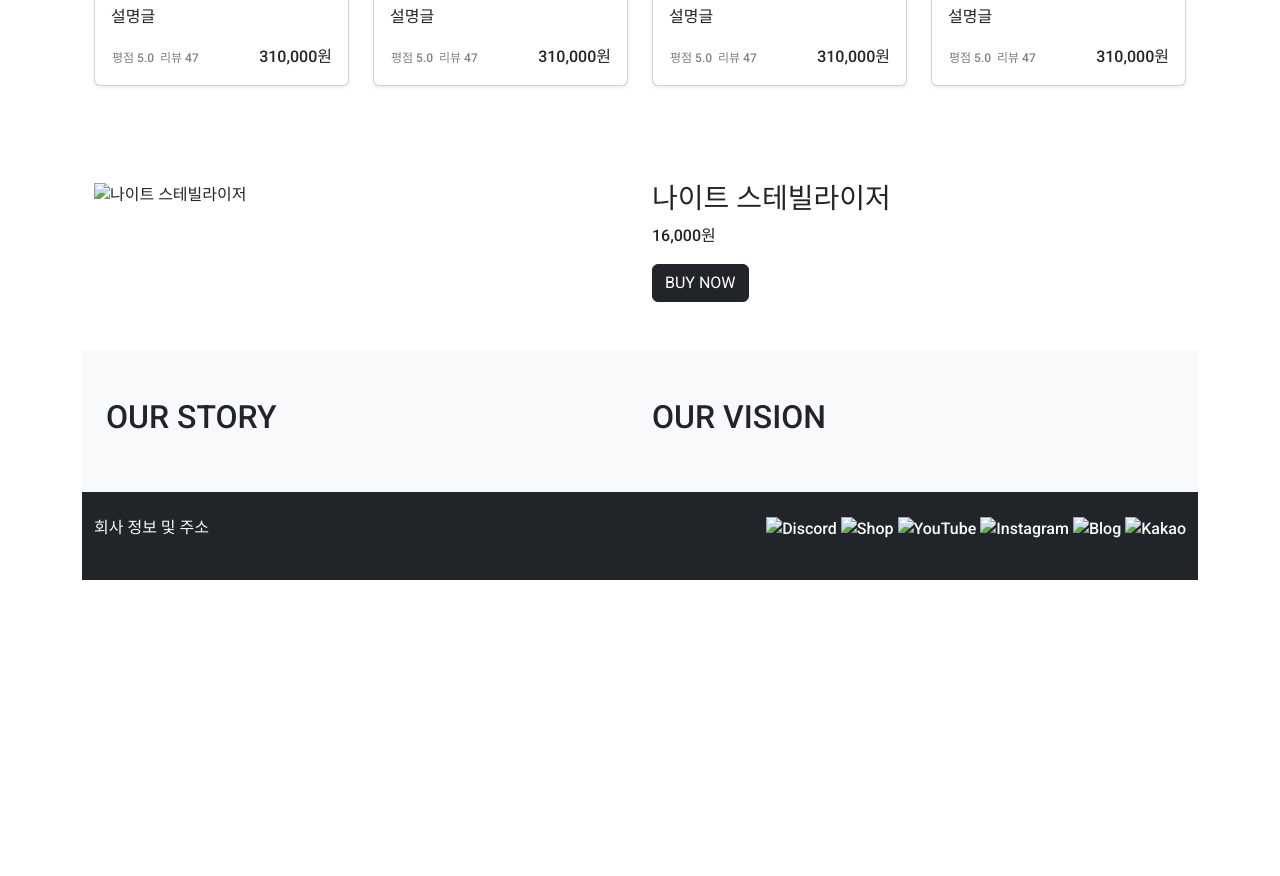
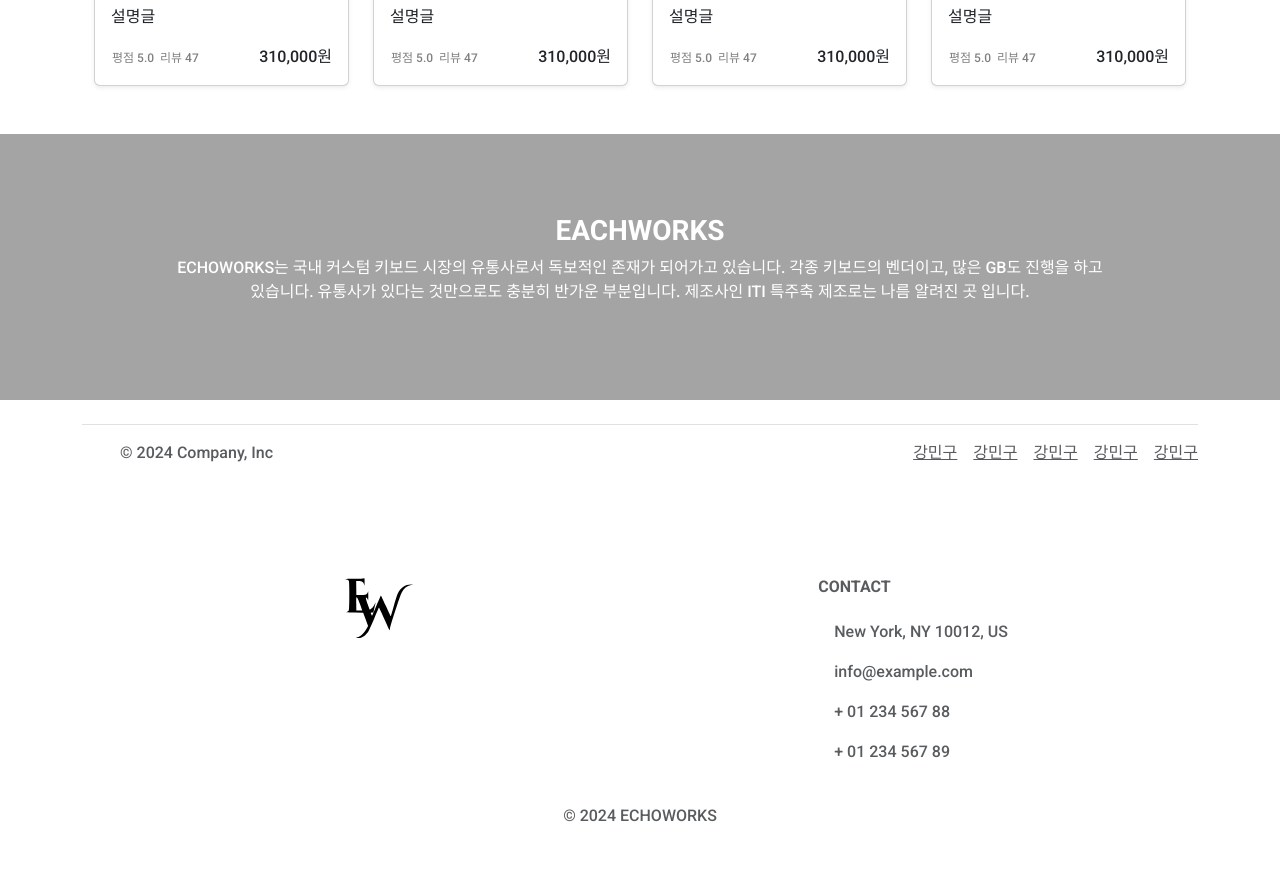
Before and after one commit to kangmingu01/semi-project, a plain HTML site: page html/main.html in a window 1280 px wide. Shown: the part 1382-2258 px from the top of the page. Before the commit the page ends 1962 px from the top, so only its background shows below. Drawn offline with nearby package versions, Linux system fonts and the light colour scheme.

Commit message:
footer, navbar

```diff
--- a/html/main.html
+++ b/html/main.html
@@ -2,8 +2,10 @@
 <html lang="ko">
   <head>
     <meta charset="UTF-8" />
-    <title>navbar</title>
+    <title>ECHO_WORKS</title>
 
+    <!-- 파비콘 -->
+    <link rel="icon" href="../assets/img/logo.svg" />
     <!-- 구글 폰트 -->
     <link rel="preconnect" href="https://fonts.googleapis.com" />
     <link rel="preconnect" href="https://fonts.gstatic.com" crossorigin />
@@ -61,7 +63,7 @@
       .card img {
         width: 100%;
         height: 300px; /* 원하는 높이로 조정하세요 */
-            object-fit: cover;  /* 이미지 크기에 맞추어 자르기 */
+        object-fit: cover; /* 이미지 크기에 맞추어 자르기 */
       }
 
       @media (max-width: 991px) {
@@ -70,6 +72,74 @@
           backdrop-filter: blur(10px);
         }
       }
+
+      body.modal-open {
+        overflow: hidden !important;
+        padding-right: 0 !important;
+      }
+
+      .offcanvas-backdrop {
+        display: none;
+      }
+
+      .call-to-action {
+        padding: 80px 0;
+        position: relative;
+        clip-path: inset(0);
+      }
+
+      .call-to-action img {
+        position: fixed;
+        top: 0;
+        left: 0;
+        display: block;
+        width: 100%;
+        height: 100%;
+        object-fit: cover;
+        z-index: 1;
+      }
+
+      .call-to-action:before {
+        content: "";
+        background: color-mix(in srgb, rgb(74, 74, 74), transparent 50%);
+        position: absolute;
+        inset: 0;
+        z-index: 2;
+      }
+
+      .call-to-action .container {
+        position: relative;
+        z-index: 3;
+      }
+
+      .call-to-action h3 {
+        font-size: 28px;
+        font-weight: 700;
+        color: white;
+      }
+
+      .call-to-action p {
+        color: white;
+      }
+
+      .call-to-action .cta-btn {
+        /* font-family: var(--heading-font); */
+        font-weight: 500;
+        font-size: 16px;
+        letter-spacing: 1px;
+        display: inline-block;
+        padding: 12px 40px;
+        border-radius: 5px;
+        transition: 0.5s;
+        margin: 10px;
+        border: 2px solid white;
+        color: white;
+      }
+
+      /* .call-to-action .cta-btn:hover {
+        background: var(--accent-color);
+        border: 2px solid var(--accent-color);
+      } */
     </style>
   </head>
   <body>
@@ -84,7 +154,7 @@
           href="#"
         >
           <img
-            src="../assets/img/logo.svg"
+            src="../assets/img/logo_light.svg"
             style="width: auto; height: 55px"
             alt="Logo"
           />
@@ -95,7 +165,7 @@
           type="button"
           data-bs-toggle="offcanvas"
           data-bs-target="#offcanvasNavbar"
-          aria-controls="offcavasNavbar"
+          aria-controls="offcanvasNavbar"
         >
           <span class="navbar-toggler-icon"></span>
         </button>
@@ -127,25 +197,6 @@
             >
               <li class="nav-item mx-2">
                 <a href="#Keyboards" class="nav-link text-white">Keyboards</a>
-              </li>
-              <li class="nav-link dropdown">
-                <a
-                  class="btn btn-secondary dropdown-toggle"
-                  href="#"
-                  role="button"
-                  data-bs-toggle="dropdown"
-                  aria-expanded="false"
-                >
-                  Dropdown link
-                </a>
-
-                <ul class="dropdown-menu">
-                  <li><a class="dropdown-item" href="#">Action</a></li>
-                  <li><a class="dropdown-item" href="#">Another action</a></li>
-                  <li>
-                    <a class="dropdown-item" href="#">Something else here</a>
-                  </li>
-                </ul>
               </li>
               <li class="nav-item dropdown mx-2">
                 <a
@@ -184,12 +235,10 @@
                 >Sign up</a
               >
             </div>
-
           </div>
         </div>
       </div>
     </nav>
-
     <!-- Carousel -->
     <div id="hero-carousel" class="carousel slide" data-bs-ride="carousel">
       <div class="carousel-indicators">
@@ -295,21 +344,15 @@
       <h2 class="text-center mb-4">BEST SELLING KEYBOARDS!</h2>
       <div class="album py-5">
         <div class="container">
-          <div
-            class="row row-cols-1 row-cols-sm-2 row-cols-lg-4 g-4"
-          >
+          <div class="row row-cols-1 row-cols-sm-2 row-cols-lg-4 g-4">
+            <div class="col">
               <a href="#FROG_MINI" class="text-decoration-none">
-            <div class="col">
-              <div class="card shadow-sm" >
-                <img src="../assets/img/best1.jpg" alt="베스트 키보드1">
+                <div class="card shadow-sm">
+                  <img src="../assets/img/best1.jpg" alt="베스트 키보드1" />
                   <div class="card-body">
                     <h5 class="card-title">FROG MINI Barebone Kit</h5>
-                  <p class="card-text">
-                    설명글
-                  </p>
-                  <div
-                    class="d-flex justify-content-between"
-                  >
+                    <p class="card-text">설명글</p>
+                    <div class="d-flex justify-content-between">
                       <div>
                         <small>평점 5.0</small>
                         <small>리뷰 47</small>
@@ -319,23 +362,16 @@
                     </div>
                   </div>
                 </div>
+              </a>
             </div>
-          </a>
+            <div class="col">
               <a href="#FROG_MINI" class="text-decoration-none">
-            <div class="col">
                 <div class="card shadow-sm">
-                <img src="../assets/img/best2.jpg" alt="베스트 키보드1">
-                  <title>Placeholder</title>
-                  <rect width="100%" height="100%" fill="#55595c"></rect>
-                </svg>
+                  <img src="../assets/img/best1.jpg" alt="베스트 키보드1" />
                   <div class="card-body">
                     <h5 class="card-title">FROG MINI Barebone Kit</h5>
-                  <p class="card-text">
-                    설명글
-                  </p>
-                  <div
-                    class="d-flex justify-content-between"
-                  >
+                    <p class="card-text">설명글</p>
+                    <div class="d-flex justify-content-between">
                       <div>
                         <small>평점 5.0</small>
                         <small>리뷰 47</small>
@@ -345,23 +381,16 @@
                     </div>
                   </div>
                 </div>
+              </a>
             </div>
-          </a>
+            <div class="col">
               <a href="#FROG_MINI" class="text-decoration-none">
-            <div class="col">
                 <div class="card shadow-sm">
-                <img src="../assets/img/best5.jpg" alt="베스트 키보드1">
-                  <title>Placeholder</title>
-                  <rect width="100%" height="100%" fill="#55595c"></rect>
-                </svg>
+                  <img src="../assets/img/best1.jpg" alt="베스트 키보드1" />
                   <div class="card-body">
                     <h5 class="card-title">FROG MINI Barebone Kit</h5>
-                  <p class="card-text">
-                    설명글
-                  </p>
-                  <div
-                    class="d-flex justify-content-between"
-                  >
+                    <p class="card-text">설명글</p>
+                    <div class="d-flex justify-content-between">
                       <div>
                         <small>평점 5.0</small>
                         <small>리뷰 47</small>
@@ -371,23 +400,16 @@
                     </div>
                   </div>
                 </div>
+              </a>
             </div>
-          </a>
+            <div class="col">
               <a href="#FROG_MINI" class="text-decoration-none">
-            <div class="col">
                 <div class="card shadow-sm">
-                <img src="../assets/img/best4.jpg" alt="베스트 키보드1">
-                  <title>Placeholder</title>
-                  <rect width="100%" height="100%" fill="#55595c"></rect>
-                </svg>
+                  <img src="../assets/img/best1.jpg" alt="베스트 키보드1" />
                   <div class="card-body">
                     <h5 class="card-title">FROG MINI Barebone Kit</h5>
-                  <p class="card-text">
-                    설명글
-                  </p>
-                  <div
-                    class="d-flex justify-content-between"
-                  >
+                    <p class="card-text">설명글</p>
+                    <div class="d-flex justify-content-between">
                       <div>
                         <small>평점 5.0</small>
                         <small>리뷰 47</small>
@@ -397,193 +419,126 @@
                     </div>
                   </div>
                 </div>
-            </div>
               </a>
-        </div>
-      </div>
-      <!-- <div class="row">
-        <div class="col-md-3 mb-4">
-          <div class="card best-seller-item">
-            <img
-              src="keyboard1.jpg"
-              class="card-img-top"
-              alt="Coretekeys NE035 Blacklace Kit"
-            />
-            <div class="card-body">
-              <h5 class="card-title">Coretekeys NE035 Blacklace Kit</h5>
-              <p class="card-text">₩37,500</p>
-              <a href="#" class="btn btn-warning btn-sm">품절</a>
-            </div>
-          </div>
-        </div>
-        <div class="col-md-3 mb-4">
-          <div class="card best-seller-item">
-            <img
-              src="keyboard2.jpg"
-              class="card-img-top"
-              alt="Coretekeys QKB42 Classic Blacklace Kit"
-            />
-            <div class="card-body">
-              <h5 class="card-title">Coretekeys QKB42 Classic Blacklace Kit</h5>
-              <p class="card-text">₩37,500</p>
-              <a href="#" class="btn btn-warning btn-sm">품절</a>
-            </div>
-          </div>
-        </div>
-        <div class="col-md-3 mb-4">
-          <div class="card best-seller-item">
-            <img
-              src="keyboard3.jpg"
-              class="card-img-top"
-              alt="SC Studio Bridge75 기본키트 샴페인골드"
-            />
-            <div class="card-body">
-              <h5 class="card-title">SC Studio Bridge75 기본키트 샴페인골드</h5>
-              <p class="card-text">₩37,500</p>
-              <a href="#" class="btn btn-warning btn-sm">품절</a>
-            </div>
-          </div>
-        </div>
-        <div class="col-md-3 mb-4">
-          <div class="card best-seller-item">
-            <img
-              src="keyboard4.jpg"
-              class="card-img-top"
-              alt="[In-stock] Coretekeys NE265 Blacklace Kit"
-            />
-            <div class="card-body">
-              <h5 class="card-title">
-                [In-stock] Coretekeys NE265 Blacklace Kit
-              </h5>
-              <p class="card-text">₩37,500</p>
-              <a href="#" class="btn btn-primary btn-sm">구매하기</a>
-            </div>
-          </div>
-        </div>
-      </div> -->
-    </div>
-
-    <!-- 게시판 목록 -->
-    <!-- <div class="container mt-5">
-      <table class="table">
-        <thead>
-          <tr>
-            <th>공지사항</th>
-            <th>제목</th>
-            <th>날짜</th>
-            <th>조회수</th>
-          </tr>
-        </thead>
-        <tbody>
-          <tr>
-            <td>73</td>
-            <td>[공지] Telegram 설치 방법을 확인해 주세요.</td>
-            <td>2023-06-30</td>
-            <td>1205</td>
-          </tr>
-          <tr>
-            <td>72</td>
-            <td>SC QK5 Main Shipping Package 안내</td>
-            <td>2023-06-29</td>
-            <td>279</td>
-          </tr>
-          <tr>
-            <td>71</td>
-            <td>SC Studio Bridge75 레드 추가 수량 안내</td>
-            <td>2023-06-28</td>
-            <td>189</td>
-          </tr>
-          <tr>
-            <td>70</td>
-            <td>
-              SC Studio Bridge75 검은색 추가 수량 안내(6/14 20시부터 판매)
-            </td>
-            <td>2023-06-27</td>
-            <td>146</td>
-          </tr>
-          <tr>
-            <td>69</td>
-            <td>SC Studio Bridge75 검은색 추가 수량 안내</td>
-            <td>2023-06-26</td>
-            <td>351</td>
-          </tr>
-        </tbody>
-      </table>
-      <nav aria-label="Page navigation">
-        <ul class="pagination justify-content-center">
-          <li class="page-item"><a class="page-link" href="#">1</a></li>
-          <li class="page-item"><a class="page-link" href="#">2</a></li>
-          <li class="page-item"><a class="page-link" href="#">3</a></li>
-          <li class="page-item"><a class="page-link" href="#">4</a></li>
-          <li class="page-item"><a class="page-link" href="#">5</a></li>
-        </ul>
-      </nav>
-    </div> -->
-
-    <!-- 추천 상품 -->
-    <div class="container mt-5">
-      <div class="row">
-        <div class="col-md-6">
-          <img
-            src="stationery.jpg"
-            class="img-fluid"
-            alt="나이트 스테빌라이저"
-          />
-        </div>
-        <div class="col-md-6">
-          <h3>나이트 스테빌라이저</h3>
-          <p>16,000원</p>
-          <button class="btn btn-dark">BUY NOW</button>
-        </div>
-      </div>
-    </div>
-
-    <!-- 회사 소개 -->
-    <div class="container-fluid bg-light mt-5 py-5">
-      <div class="container">
-        <div class="row">
-          <div class="col-md-6">
-            <h2>OUR STORY</h2>
-            <!-- 회사 소개 내용 -->
-          </div>
-          <div class="col-md-6">
-            <h2>OUR VISION</h2>
-            <!-- 비전 내용 -->
             </div>
           </div>
         </div>
       </div>
-
-    <!-- Footer -->
-    <footer class="bg-dark text-light py-4">
+    </div>
+    <section id="call-to-action" class="call-to-action section dark-background">
+      <img src="../assets/img/cta-bg.jpg" alt="" />
       <div class="container">
-        <div class="row">
-          <div class="col-md-6">
-            <p>회사 정보 및 주소</p>
-          </div>
-          <div class="col-md-6 text-end">
-            <img src="discord_icon.png" alt="Discord" class="footer-icon" />
-            <img src="shop_icon.png" alt="Shop" class="footer-icon" />
-            <img src="youtube_icon.png" alt="YouTube" class="footer-icon" />
-            <img src="instagram_icon.png" alt="Instagram" class="footer-icon" />
-            <img src="blog_icon.png" alt="Blog" class="footer-icon" />
-            <img src="kakao_icon.png" alt="Kakao" class="footer-icon" />
+        <div
+          class="row justify-content-center"
+          data-aos="zoom-in"
+          data-aos-delay="100"
+        >
+          <div class="col-xl-10">
+            <div class="text-center">
+              <h3>EACHWORKS</h3>
+              <p>
+                ECHOWORKS는 국내 커스텀 키보드 시장의 유통사로서 독보적인 존재가
+                되어가고 있습니다. 각종 키보드의 벤더이고, 많은 GB도 진행을 하고
+                있습니다. 유통사가 있다는 것만으로도 충분히 반가운 부분입니다.
+                제조사인 ITI 특주축 제조로는 나름 알려진 곳 입니다.
+              </p>
+              <!-- <a class="cta-btn" href="#">Call To Action</a> -->
             </div>
           </div>
         </div>
+      </div>
+    </section>
+    <!-- Footer -->
+    <div class="container">
+      <footer
+        class="d-flex flex-wrap justify-content-between align-items-center py-3 my-4 border-top"
+      >
+        <div class="col-md-4 d-flex align-items-center">
+          <a
+            href="/"
+            class="mb-3 me-2 mb-md-0 text-body-secondary text-decoration-none lh-1"
+          >
+            <svg class="bi" width="30" height="24">
+              <use xlink:href="#bootstrap"></use>
+            </svg>
+          </a>
+          <span class="mb-3 mb-md-0 text-body-secondary"
+            >© 2024 Company, Inc</span
+          >
+        </div>
+
+        <ul class="nav col-md-4 justify-content-end list-unstyled d-flex">
+          <li class="ms-3">
+            <a class="text-body-secondary" href="#">강민구</a>
+          </li>
+          <li class="ms-3">
+            <a class="text-body-secondary" href="#">강민구</a>
+          </li>
+          <li class="ms-3">
+            <a class="text-body-secondary" href="#">강민구</a>
+          </li>
+          <li class="ms-3">
+            <a class="text-body-secondary" href="#">강민구</a>
+          </li>
+          <li class="ms-3">
+            <a class="text-body-secondary" href="#">강민구</a>
+          </li>
+        </ul>
       </footer>
+    </div>
+    <section class="p-4">
+      <!-- Footer -->
+      <footer class="text-center text-lg-start text-muted">
+        <!-- Section: Links  -->
+        <section class="">
+          <div class="container text-center mt-5">
+            <!-- Grid row -->
+            <div class="row mt-3">
+              <!-- Grid column -->
+              <div class="col-md-3 col-lg-4 mx-auto mb-4">
+                <!-- Content -->
 
-    <!-- 부트스트랩 JS -->
-    <script
-      src="https://cdn.jsdelivr.net/npm/@popperjs/core@2.11.8/dist/umd/popper.min.js"
-      integrity="sha384-I7E8VVD/ismYTF4hNIPjVp/Zjvgyol6VFvRkX/vR+Vc4jQkC+hVqc2pM8ODewa9r"
-      crossorigin="anonymous"
-    ></script>
-    <script
-      src="https://cdn.jsdelivr.net/npm/bootstrap@5.3.3/dist/js/bootstrap.min.js"
-      integrity="sha384-0pUGZvbkm6XF6gxjEnlmuGrJXVbNuzT9qBBavbLwCsOGabYfZo0T0to5eqruptLy"
-      crossorigin="anonymous"
-    ></script>
+                <h6 class="text-uppercase fw-bold mb-4">
+                  <img src="../assets/img/logo_dark.svg" width="70px" alt="" />
+                  <!-- EchoWorks -->
+                </h6>
+                <!-- <p class="text-md-start">
+                  ECHOWORKS는 국내 커스텀 키보드 시장의 유통사로서 독보적인
+                  존재가 되어가고 있습니다. 각종 키보드의 벤더이고, 많은 GB도
+                  진행을 하고 있습니다. 유통사가 있다는 것만으로도 충분히 반가운
+                  부분입니다. 제조사인 ITI 특주축 제조로는 나름 알려진 곳
+                  입니다.
+                </p> -->
+              </div>
+
+              <!-- Grid column -->
+              <div class="col-md-4 col-lg-3 col-xl-3 mx-auto mb-md-0 mb-4">
+                <!-- Links -->
+                <h6 class="text-uppercase fw-bold mb-4 text-lg-start">
+                  Contact
+                </h6>
+                <div class="text-lg-start">
+                  <p><i class="fas fa-home me-3"></i> New York, NY 10012, US</p>
+                  <p>
+                    <i class="fas fa-envelope me-3"></i>
+                    info@example.com
+                  </p>
+                  <p><i class="fas fa-phone me-3"></i> + 01 234 567 88</p>
+                  <p><i class="fas fa-print me-3"></i> + 01 234 567 89</p>
+                </div>
+              </div>
+              <!-- Grid column -->
+            </div>
+            <!-- Grid row -->
+          </div>
+        </section>
+
+        <!-- Copyright -->
+        <div class="text-center p-4">© 2024 ECHOWORKS</div>
+        <!-- Copyright -->
+      </footer>
+      <!-- Footer -->
+    </section>
     <script>
       // 햄버거바일 때 메뉴바에 있는 글씨가 흰색이라 안보임
       document.addEventListener("DOMContentLoaded", function () {
@@ -609,5 +564,17 @@
         });
       });
     </script>
+
+    <!-- 부트스트랩 JS -->
+    <script
+      src="https://cdn.jsdelivr.net/npm/@popperjs/core@2.11.8/dist/umd/popper.min.js"
+      integrity="sha384-I7E8VVD/ismYTF4hNIPjVp/Zjvgyol6VFvRkX/vR+Vc4jQkC+hVqc2pM8ODewa9r"
+      crossorigin="anonymous"
+    ></script>
+    <script
+      src="https://cdn.jsdelivr.net/npm/bootstrap@5.3.3/dist/js/bootstrap.min.js"
+      integrity="sha384-0pUGZvbkm6XF6gxjEnlmuGrJXVbNuzT9qBBavbLwCsOGabYfZo0T0to5eqruptLy"
+      crossorigin="anonymous"
+    ></script>
   </body>
 </html>
```
Also changed, not shown: assets/img/cta-bg.jpg (added), assets/img/logo_dark.svg (added), assets/img/logo_light.svg (renamed from assets/img/logo.svg). Lines whose indentation alone changed are shown as unchanged.
